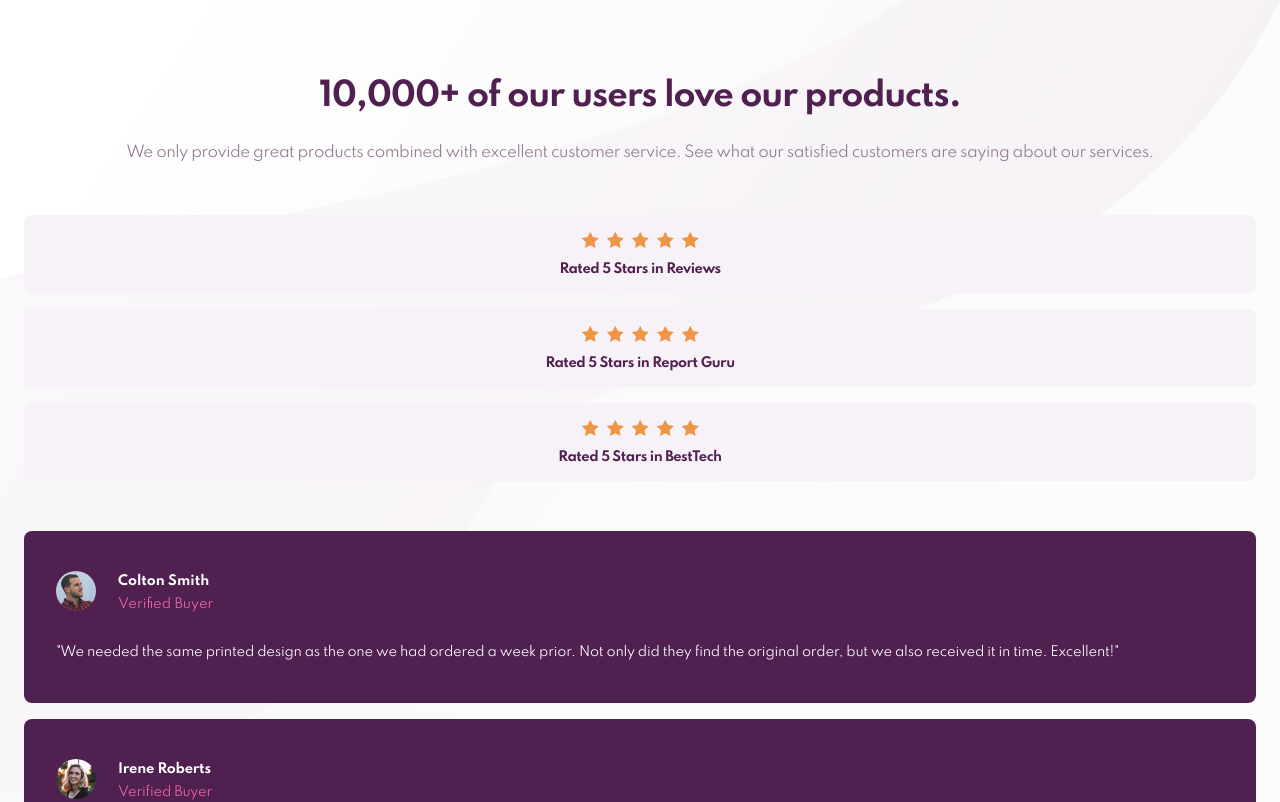
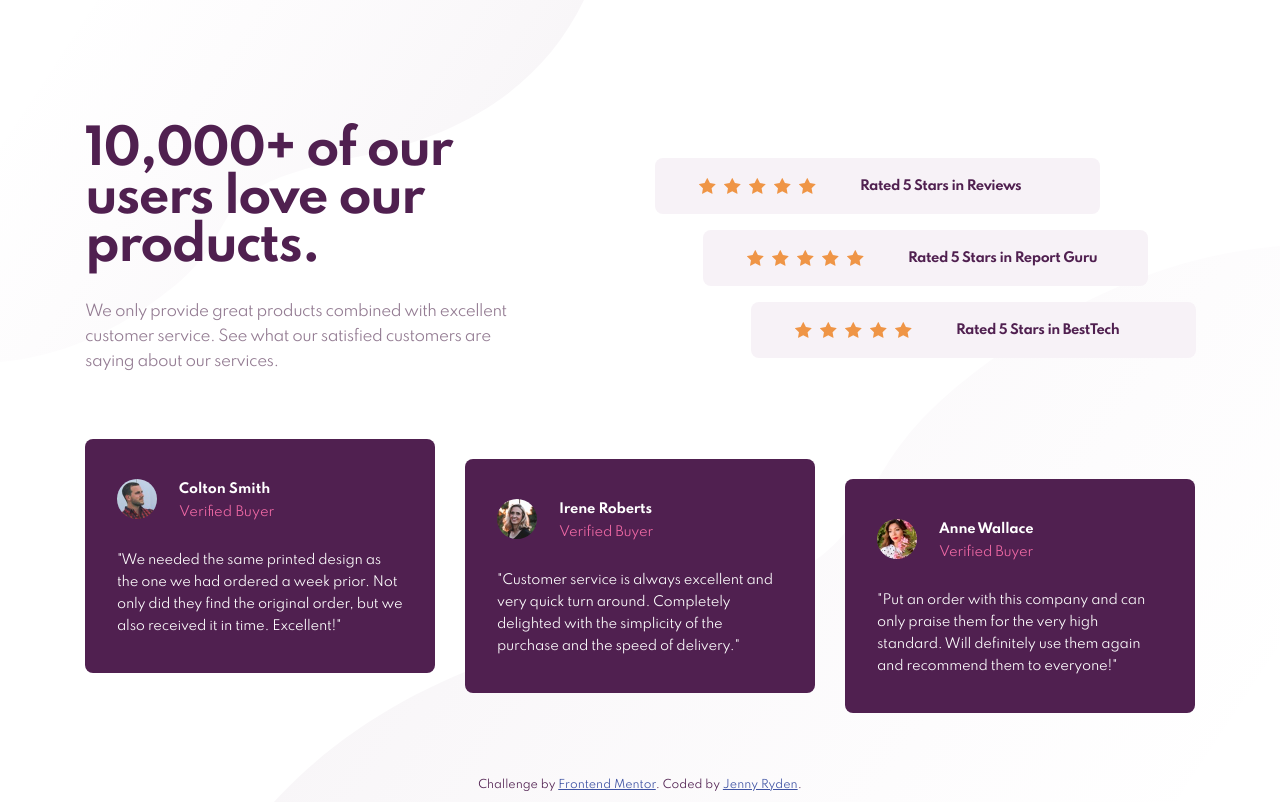
Before and after one commit to jnnrdn/social-proof-section, a website: page src/index.html in a window 1280 px wide. Shown: the top 802 px of the page. Drawn offline with nearby package versions, Linux system fonts and the light colour scheme; files that its build step writes are made by us from their sources; files whose address does not match are found by name.

Commit message:
Style for desktops

```diff
--- a/src/index.html
+++ b/src/index.html
@@ -16,7 +16,8 @@
 
 <body>
   <main>
-    <section class="intro">
+    <div class="top-section">
+      <section class="intro top-section--split">
         <h1>10,000+ of our users love our products.</h1>
         <p>
           We only provide great products combined with excellent customer service.
@@ -24,7 +25,7 @@
         </p>
       </section>
 
-    <ul class="reviews">
+      <ul class="reviews top-section--split">
         <li class="reviews__single">
           <div class="reviews__stars">
             <span class="reviews__star"></span>
@@ -56,7 +57,9 @@
           <p>Rated 5 Stars in BestTech</p>
         </li>
       </ul>
+    </div>
 
+    <div class="bottom-section">
       <ul class="cards">
         <li class="card">
           <div class="card__header">
@@ -114,6 +117,7 @@
           </p>
         </li>
       </ul>
+    </div>
   </main>
 
   <div class="attribution">
--- a/src/scss/_base.scss
+++ b/src/scss/_base.scss
@@ -12,7 +12,17 @@ body {
     background-image: url(../assets/bg-pattern-top-mobile.svg),url(../assets/bg-pattern-bottom-mobile.svg);
     background-position: top, bottom;
     background-repeat: no-repeat;
-    background-size: 100%, 100%;
+    background-size: 36.2rem, 108.5rem;
+
+    @media screen and (min-width: 80em) {
+        padding: 12.7rem 0;
+        text-align: left;
+
+        background-image: url(../assets/bg-pattern-top-desktop.svg),url(../assets/bg-pattern-bottom-desktop.svg);
+        background-position: top left, bottom right;
+        background-repeat: no-repeat;
+        background-size: auto;
+    }
 }
 
 h1,
@@ -25,6 +35,11 @@ h1 {
     font-size: 3.2rem;
     margin-bottom: 2.8rem;
     letter-spacing: -1.14px;
+
+    @media screen and (min-width: 80em) {
+        font-size: 4.8rem;
+        letter-spacing: -1.71px;
+    }
 }
 
 p {
@@ -38,7 +53,41 @@ ul {
     padding: 0;
 }
 
+main {
+    max-width: 60ch;
+    margin: 0 auto;
+
+    @media screen and (min-width: 80em) {
+        max-width: 74em;
+    }
+}
+
+.top-section {
+    @media screen and (min-width: 80em) {
+        display: flex;
+    }
+
+    &--split {
+        @media screen and (min-width: 80em) {
+            max-width: 44.5rem;
+        }
+    }
+
+    & > * + &--split {
+        @media screen and (min-width: 80em) {
+            margin-left: 12.5rem;
+            max-width: 54rem;
+        }
+    }
+}
+
 .intro,
 .cards {
     margin-bottom: 5rem;
 }
+
+.cards {
+    @media screen and (min-width: 80em) {
+        display: flex;
+    }
+}
--- a/src/scss/_card.scss
+++ b/src/scss/_card.scss
@@ -38,4 +38,22 @@
         letter-spacing: -0.23px;
         line-height: 2.2rem;
     }
+
+    @media screen and (min-width: 80em) {
+
+        width: 35rem;
+        height: 23.4rem;
+
+        & + * {
+            margin-left: 3rem;
+        }
+
+        &:nth-child(2) {
+            margin-top: 2rem;
+        }
+
+        &:nth-child(3) {
+            margin-top: 4rem;
+        }
+    }
 }
--- a/src/scss/_reviews.scss
+++ b/src/scss/_reviews.scss
@@ -14,6 +14,22 @@
         font-weight: 700;
         padding: 1.7rem 0;
         margin: 1.6rem auto;
+
+        @media screen and (min-width: 80em) {
+            width: 44.5rem;
+            display: flex;
+            align-items: center;
+            padding: 2rem 4.4rem;
+            margin-left: 0;
+
+            &:nth-child(2) {
+                margin-left: 4.8rem;
+            }
+
+            &:nth-child(3) {
+                margin-left: calc(4.8*2rem);
+            }
+        }
     }
 
     &__stars {
@@ -21,6 +37,10 @@
         width: 11.7rem;
         margin: 0 auto 1.5rem;
         justify-content: space-between;
+
+        @media screen and (min-width: 80em) {
+            margin: 0 4.4rem 0 0;
+        }
     }
 
     &__star {
```
Lines whose indentation alone changed are shown as unchanged.
